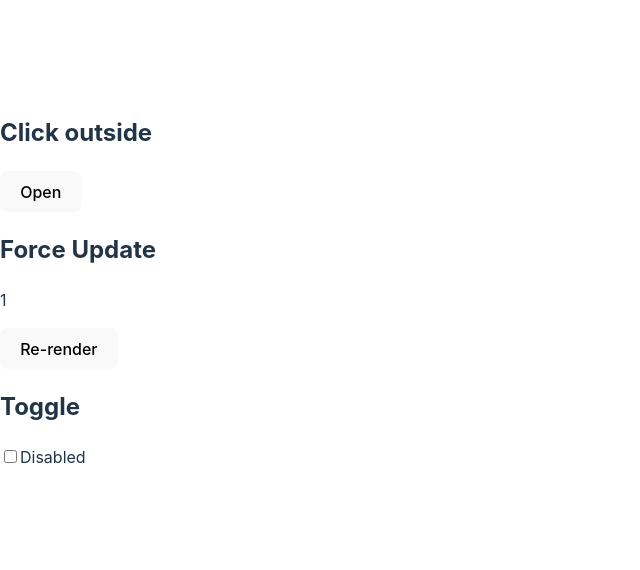
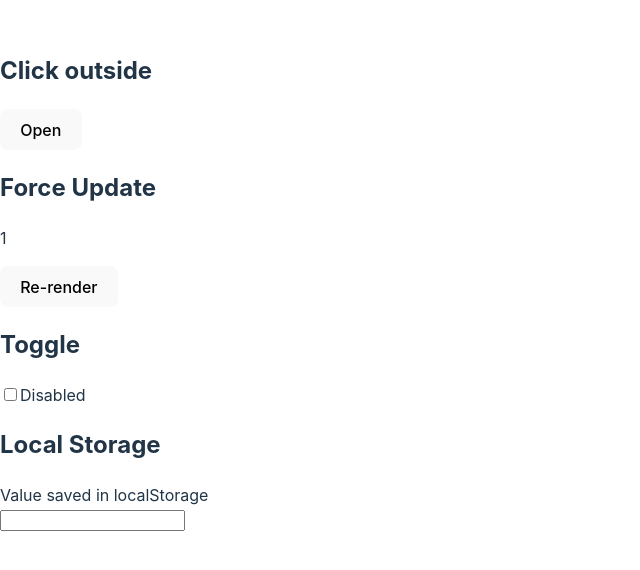
Before and after one commit to ingvillajimenez/cf-custom-hooks, a React (Vite) app: page / in a window 1280 px wide. Shown: the part 118-688 px from the top of the page, without its empty margins (0-640 px from the left). Built offline with nearby package versions, Linux system fonts and the light colour scheme.

Commit message:
local storage

```diff
--- a/src/App.tsx
+++ b/src/App.tsx
@@ -1,7 +1,7 @@
 import ClickOutside from "./components/ClickOutside";
 import ForceUpdate from "./components/ForceUpdate";
 import Toggle from "./components/Toggle";
-// import LocalStorage from "./components/LocalStorage";
+import LocalStorage from "./components/LocalStorage";
 // import IsOnline from "./components/IsOnline";
 // import Previous from "./components/Previous";
 // import Interval from "./components/Interval";
@@ -12,8 +12,8 @@ function App() {
       <ClickOutside />
       <ForceUpdate />
       <Toggle />
-      {/* <LocalStorage />
-      <IsOnline />
+      <LocalStorage />
+      {/* <IsOnline />
       <Previous />
       <Interval /> */}
     </main>
--- a/src/components/LocalStorage.tsx
+++ b/src/components/LocalStorage.tsx
@@ -0,0 +1,25 @@
+import { useId } from "react";
+import { useLocalStorage } from "../hooks/useLocalStorage";
+
+function LocalStorage() {
+  const id = useId();
+  const [value, setValue] = useLocalStorage("input:name", "");
+
+  return (
+    <section>
+      <h2>Local Storage</h2>
+      <article>
+        <label htmlFor={id}>Value saved in localStorage</label>
+        <br />
+        <input
+          id={id}
+          type="text"
+          value={value}
+          onChange={(event) => setValue(event.currentTarget.value)}
+        />
+      </article>
+    </section>
+  );
+}
+
+export default LocalStorage;
--- a/src/hooks/useLocalStorage.ts
+++ b/src/hooks/useLocalStorage.ts
@@ -0,0 +1,19 @@
+import { useCallback, useMemo, useState } from "react";
+
+export function useLocalStorage<Value>(key: string, initialValue?: Value) {
+  const [state, setState] = useState(() => {
+    const value = localStorage.getItem(key);
+    if (!value) return initialValue;
+    return JSON.parse(value) as Value;
+  });
+
+  const setter = useCallback(
+    (value: Value) => {
+      setState(value);
+      localStorage.setItem(key, JSON.stringify(value));
+    },
+    [key]
+  );
+
+  return useMemo(() => [state, setter] as const, [state, setter]);
+}
```
